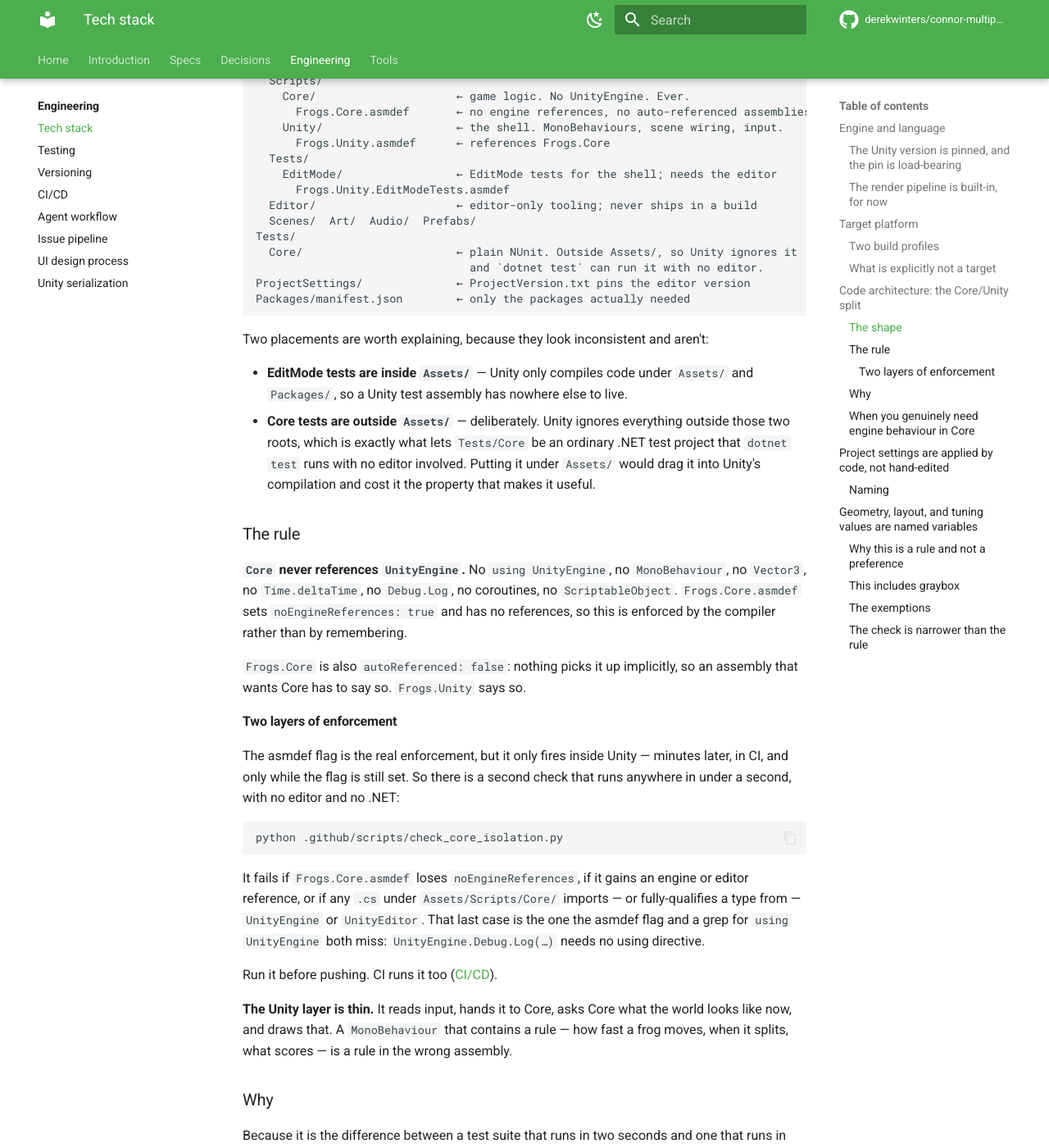
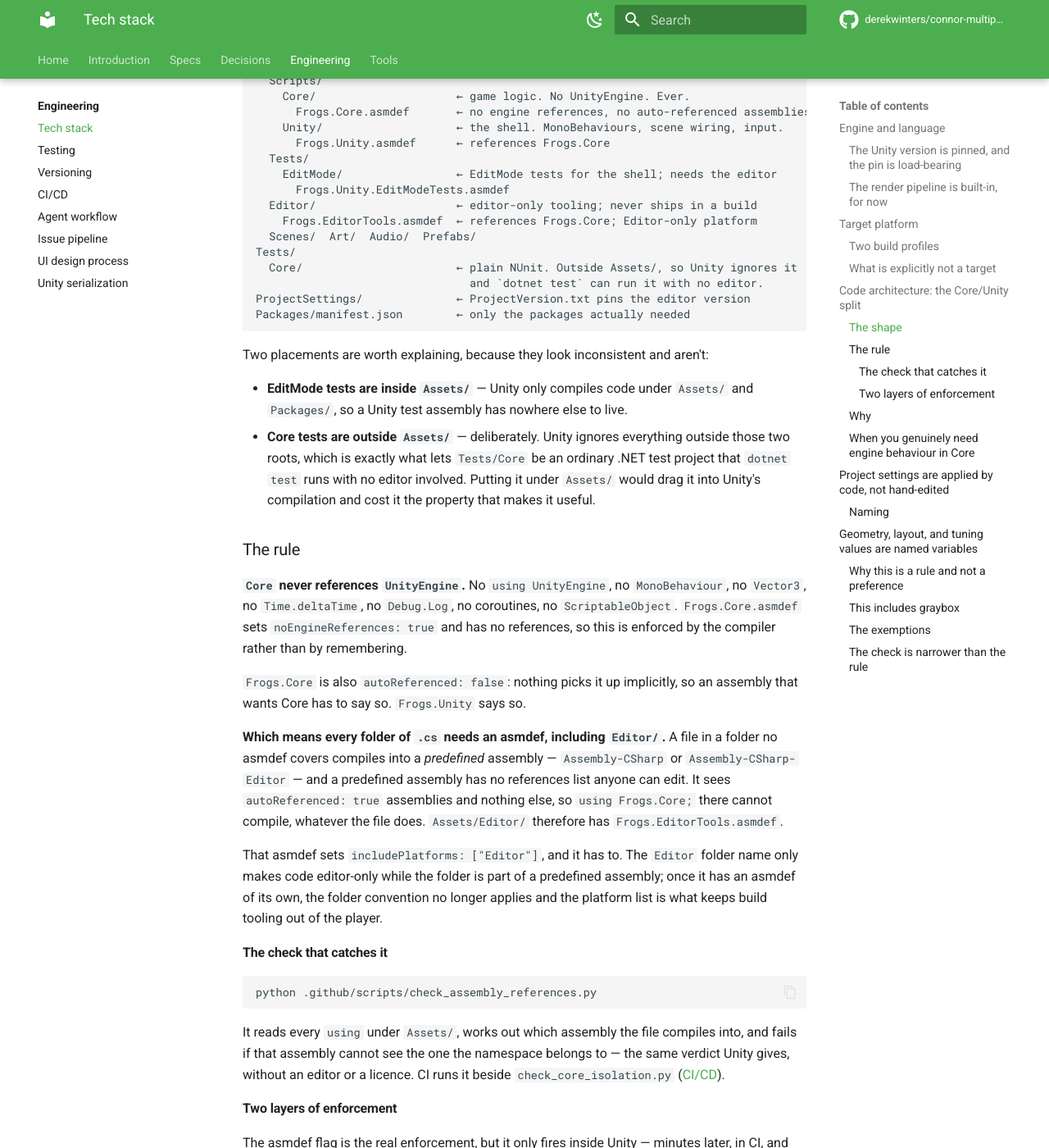
Before and after one commit to derekwinters/connor-multiplying-frogs, an MkDocs documentation site: the page built from docs/engineering/tech-stack.md, in a window 1280 px wide and 1400 px high, scrolled down 2532 px. Shown: the whole window at 82% size. Built offline with MkDocs 1.6.1 and Material for MkDocs 9.7.7, drawn with Linux system fonts in a browser that asks for light colours; comment, search, counter and statistics services are not loaded; the version menu is left out.

Commit message:
fix(build): give Assets/Editor its own assembly definition
BuildStampApplier and BuildStampPreprocessor have never compiled. They
`using Frogs.Core`, but Assets/Editor had no asmdef, so they landed in the
predefined Assembly-CSharp-Editor — which cannot reference Frogs.Core,
because Frogs.Core sets autoReferenced: false on purpose. Nothing caught it
because Unity has never started in CI to try.

Add Frogs.EditorTools.asmdef referencing Frogs.Core. It sets
includePlatforms: ["Editor"], which is required rather than decorative: the
Editor folder name only makes code editor-only while the folder belongs to a
predefined assembly, and adding an asmdef ends that.

The docs described Core as the assembly "an assembly that wants Core has to
say so" — while showing an Assets/Editor with no asmdef to say it with. The
rule was right and the shape was wrong, so the shape moved.

Co-Authored-By: Claude Opus 5 <noreply@anthropic.com>
Claude-Session: https://claude.ai/code/session_01XQiMctuVjSXS8US76zcNmR

````diff
--- a/docs/engineering/tech-stack.md
+++ b/docs/engineering/tech-stack.md
@@ -103,6 +103,7 @@ Assets/                       ← everything Unity compiles
     EditMode/                 ← EditMode tests for the shell; needs the editor
       Frogs.Unity.EditModeTests.asmdef
   Editor/                     ← editor-only tooling; never ships in a build
+    Frogs.EditorTools.asmdef  ← references Frogs.Core; Editor-only platform
   Scenes/  Art/  Audio/  Prefabs/
 Tests/
   Core/                       ← plain NUnit. Outside Assets/, so Unity ignores it
@@ -131,6 +132,29 @@ compiler rather than by remembering.
 
 `Frogs.Core` is also `autoReferenced: false`: nothing picks it up implicitly, so
 an assembly that wants Core has to say so. `Frogs.Unity` says so.
+
+**Which means every folder of `.cs` needs an asmdef, including `Editor/`.** A
+file in a folder no asmdef covers compiles into a *predefined* assembly —
+`Assembly-CSharp` or `Assembly-CSharp-Editor` — and a predefined assembly has no
+references list anyone can edit. It sees `autoReferenced: true` assemblies and
+nothing else, so `using Frogs.Core;` there cannot compile, whatever the file
+does. `Assets/Editor/` therefore has `Frogs.EditorTools.asmdef`.
+
+That asmdef sets `includePlatforms: ["Editor"]`, and it has to. The `Editor`
+folder name only makes code editor-only while the folder is part of a predefined
+assembly; once it has an asmdef of its own, the folder convention no longer
+applies and the platform list is what keeps build tooling out of the player.
+
+#### The check that catches it
+
+```bash
+python .github/scripts/check_assembly_references.py
+```
+
+It reads every `using` under `Assets/`, works out which assembly the file
+compiles into, and fails if that assembly cannot see the one the namespace
+belongs to — the same verdict Unity gives, without an editor or a licence. CI
+runs it beside `check_core_isolation.py` ([CI/CD](ci-cd.md)).
 
 #### Two layers of enforcement
 
````
Also changed, not shown: docs/engineering/ci-cd.md (+9 -3 lines), 2 other files.
